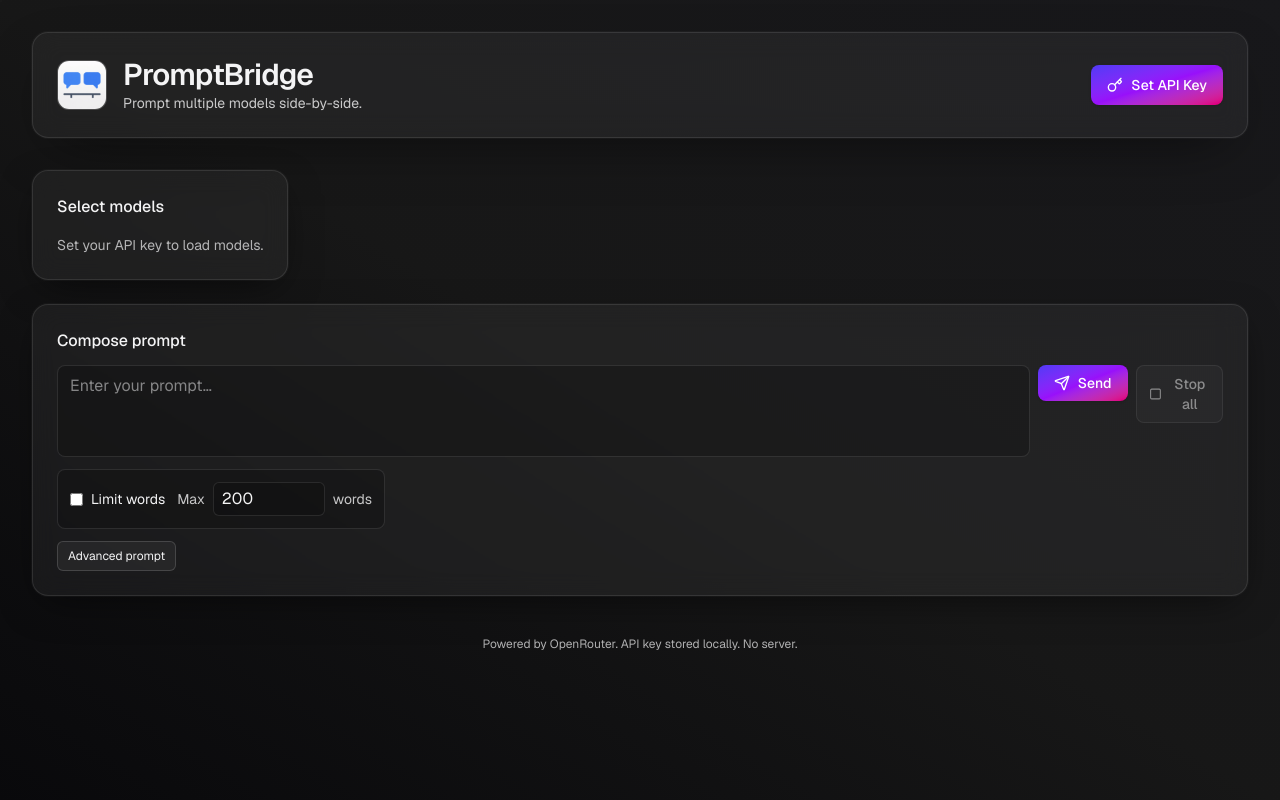
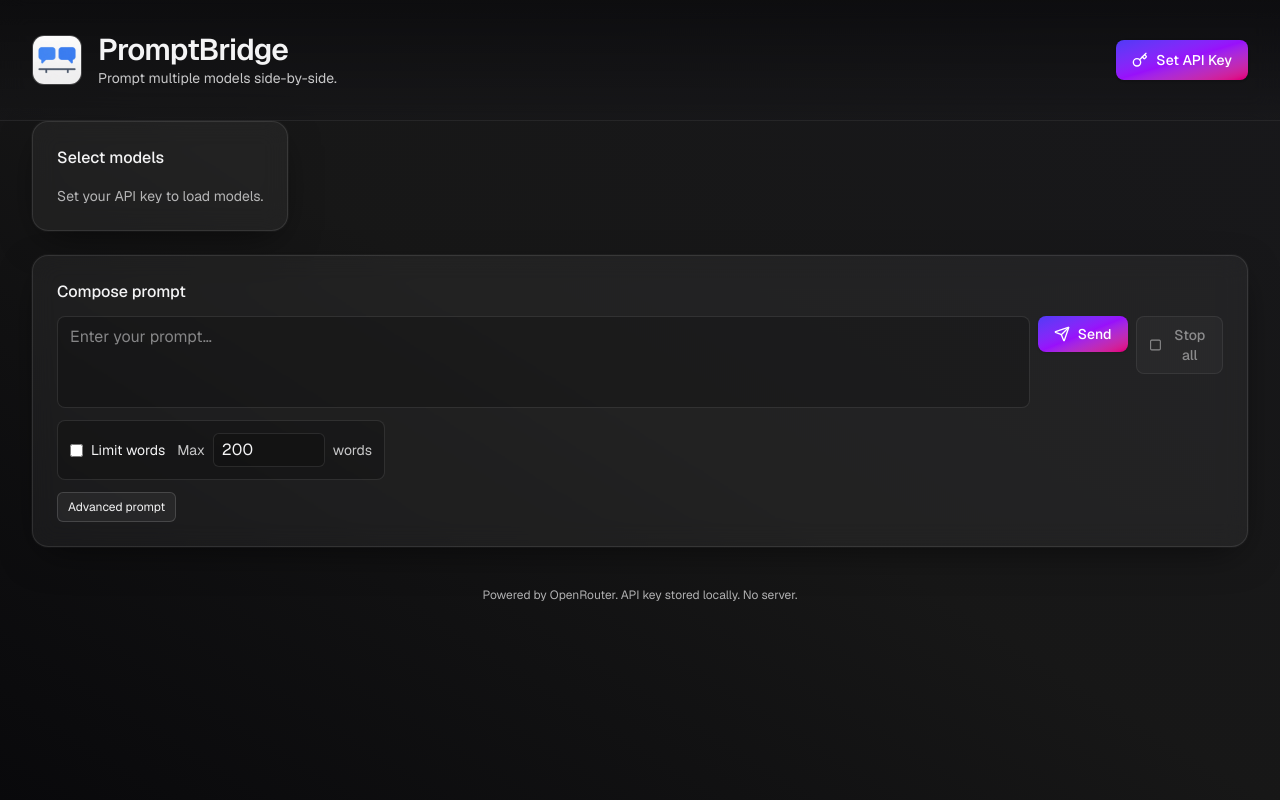
Before and after one commit to lcondliffe/PromptBridge, a Next.js app: page / in a window 1280 px wide. Built offline with nearby package versions, Linux system fonts and the light colour scheme.

Commit message:
Improvement - Fixed UI header

```diff
--- a/src/app/page.tsx
+++ b/src/app/page.tsx
@@ -368,9 +368,9 @@ export default function Home() {
             <button className="px-2 py-1 text-xs rounded-md border border-white/10 hover:bg-white/10" onClick={() => setUiError("")}>Dismiss</button>
           </div>
         )}
-        {/* Hero header */}
-        <section className="py-6 sm:py-8">
-          <div className="flex flex-col gap-4 sm:flex-row sm:items-center sm:justify-between rounded-2xl border border-white/10 bg-white/5 backdrop-blur-md shadow-[0_0_0_1px_rgba(255,255,255,0.03),0_20px_60px_-24px_rgba(0,0,0,0.6)] p-4 sm:p-6">
+        {/* Sticky header */}
+        <header className="sticky top-0 z-50 -mx-4 sm:-mx-6 md:-mx-8 bg-gradient-to-b from-zinc-950/70 to-zinc-900/40 backdrop-blur-md border-b border-white/10">
+          <div className="px-4 sm:px-6 md:px-8 py-6 sm:py-8 flex flex-col gap-4 sm:flex-row sm:items-center sm:justify-between">
             <div className="flex items-center gap-4">
               <div className="shrink-0 rounded-xl overflow-hidden border border-white/10 bg-white/10">
                 <Image src="/logo.webp" width={48} height={48} alt="PromptBridge logo" priority />
@@ -407,7 +407,7 @@ export default function Home() {
               )}
             </div>
           </div>
-        </section>
+        </header>
 
         {/* Controls row */}
         <section className="mb-6">
```
